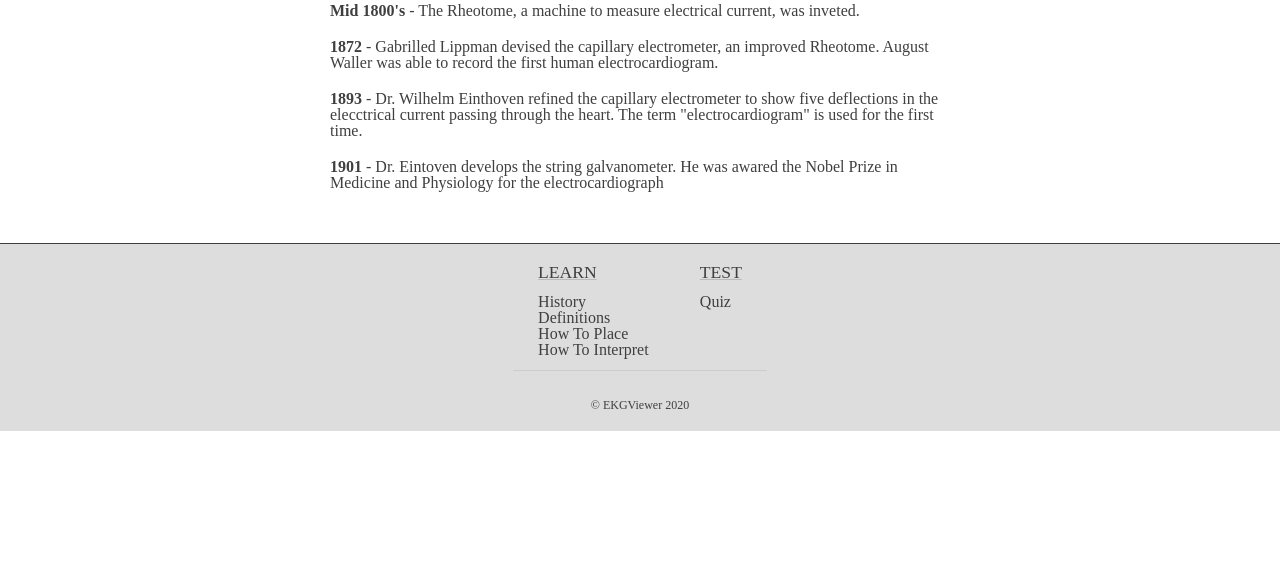
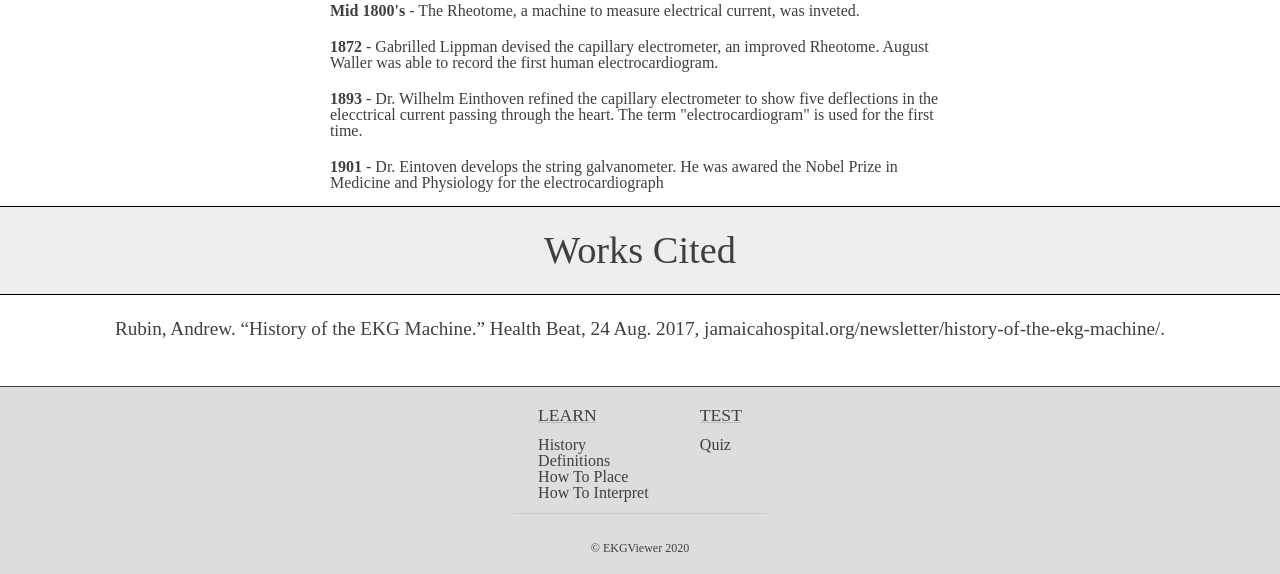
Before and after one commit to roched1atwit/EKGViewer, a PHP site: page /history.php in a window 1280 px wide. Shown: the part 369-943 px from the top of the page. Before the commit the page ends 800 px from the top, so only its background shows below. Run offline with PHP 8.4, Linux system fonts and the light colour scheme.

Commit message:
added citation

```diff
--- a/src/css/history.css
+++ b/src/css/history.css
@@ -25,3 +25,9 @@ b {
 .history li {
     padding: 10px;
 }
+
+p.citation {
+    padding: 3vh 2vw;
+    font-size: 1.2rem;
+    text-align: center;
+}
--- a/src/history.php
+++ b/src/history.php
@@ -25,7 +25,12 @@
                 </ul>
             </div>
         </section>
+        <h1>Works Cited</h1>
+        <p class="citation">
+            Rubin, Andrew. “History of the EKG Machine.” Health Beat, 24 Aug. 2017, jamaicahospital.org/newsletter/history-of-the-ekg-machine/.
+        </p>
     </section>
+
     <?php include "./templates/page-footer.php" ?>
 </body>
 
```
